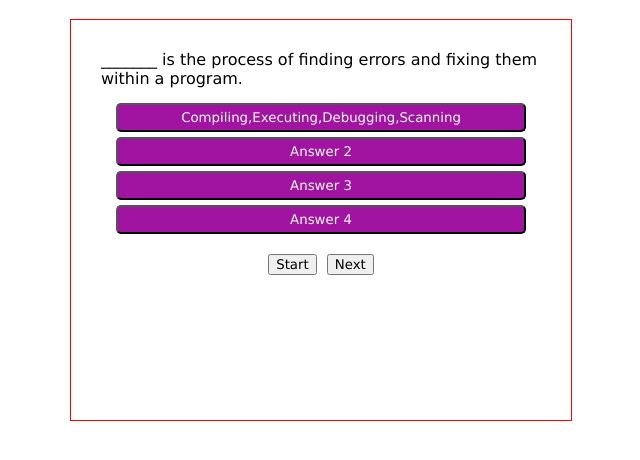
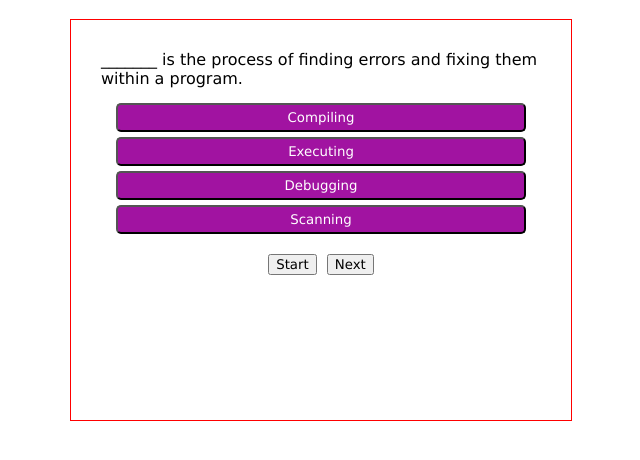
Before and after one commit to aagarc9/Easy-Coding-Quiz, a plain HTML site: page index.html in a window 1280 px wide. Shown: the whole page, without its empty margins (319-959 px from the left). Drawn offline with Linux system fonts and the light colour scheme.

Commit message:
Grabbing Answers

```diff
--- a/assets/script.js
+++ b/assets/script.js
@@ -1,5 +1,6 @@
-let answerBtn = document.querySelector('.btn');
+let answerBtn = document.getElementsByClassName('btn');
 let questionInfo = document.getElementById('question');
+let nextBtn = document.getElementById('next-btn');
 
 
 let myquestions = [
@@ -10,7 +11,7 @@ let myquestions = [
 },
 {
     question: "What does HTML stand for?",
-    answer: "What does HTML stand for?",
+    answer: "Hyperlinks and Text Markup Language",
     options: ["Hyperlinks and Text Markup Language", "Home Tool Markup Language","Hyper Text Markup Language","Hyper Text Markdown Language"]
 },
 {
@@ -30,7 +31,6 @@ let myquestions = [
 },
 ];
 
-console.log(myquestions.answer)
 
 let currentQuestion = {};
 let acceptingAnswers = false;
@@ -47,24 +47,31 @@ function startGame() {
     getNewQuestion();
 };
 
+
 function getNewQuestion() {
 
     questionCounter++;
-    let index = Math.floor(Math.random() * myquestions.length);
-    currentQuestion = myquestions[index];
+    let index = Math.floor(Math.random() * availableQuestion.length);
+    currentQuestion = availableQuestion[index];
     console.log (currentQuestion)
     questionInfo.innerText = currentQuestion.question;
 
+    for (let i = 0; i < answerBtn.length; i++) {
+    answerBtn[i].innerHTML =currentQuestion.options[i]
+    }
 
-    // // create a for loop to grab myquestions options??
-    currentQuestion.options.forEach(options => {
-        console.log(options)
-        answerBtn.innerText = currentQuestion.options
-    });
+    let answers = ""
 
-    // how did I display options in eanch button?
 
-}
+    for (let i = 0; i < myquestions.length; i++) {
+        answers = currentQuestion.answer[i];
+        console.log(answers)
+        }
+
+
+
+};
+
 
 function showResults (){
 
--- a/index.html
+++ b/index.html
@@ -12,10 +12,10 @@
             <div id="question-container" class="hide">
                 <div id="question">Questions</div>
                 <div id="answer-btn" class="btn-grid">
-                    <button class="btn">Answer 1</button>
-                    <button class="btn">Answer 2</button>
-                    <button class="btn">Answer 3</button>
-                    <button class="btn">Answer 4</button>
+                    <button class="btn" data-number = '1'>Answer 1</button>
+                    <button class="btn" data-number = '2'>Answer 2</button>
+                    <button class="btn" data-number = '3'>Answer 3</button>
+                    <button class="btn" data-number = '4'>Answer 4</button>
                 </div>
             </div>
             <div class="controls">
```
